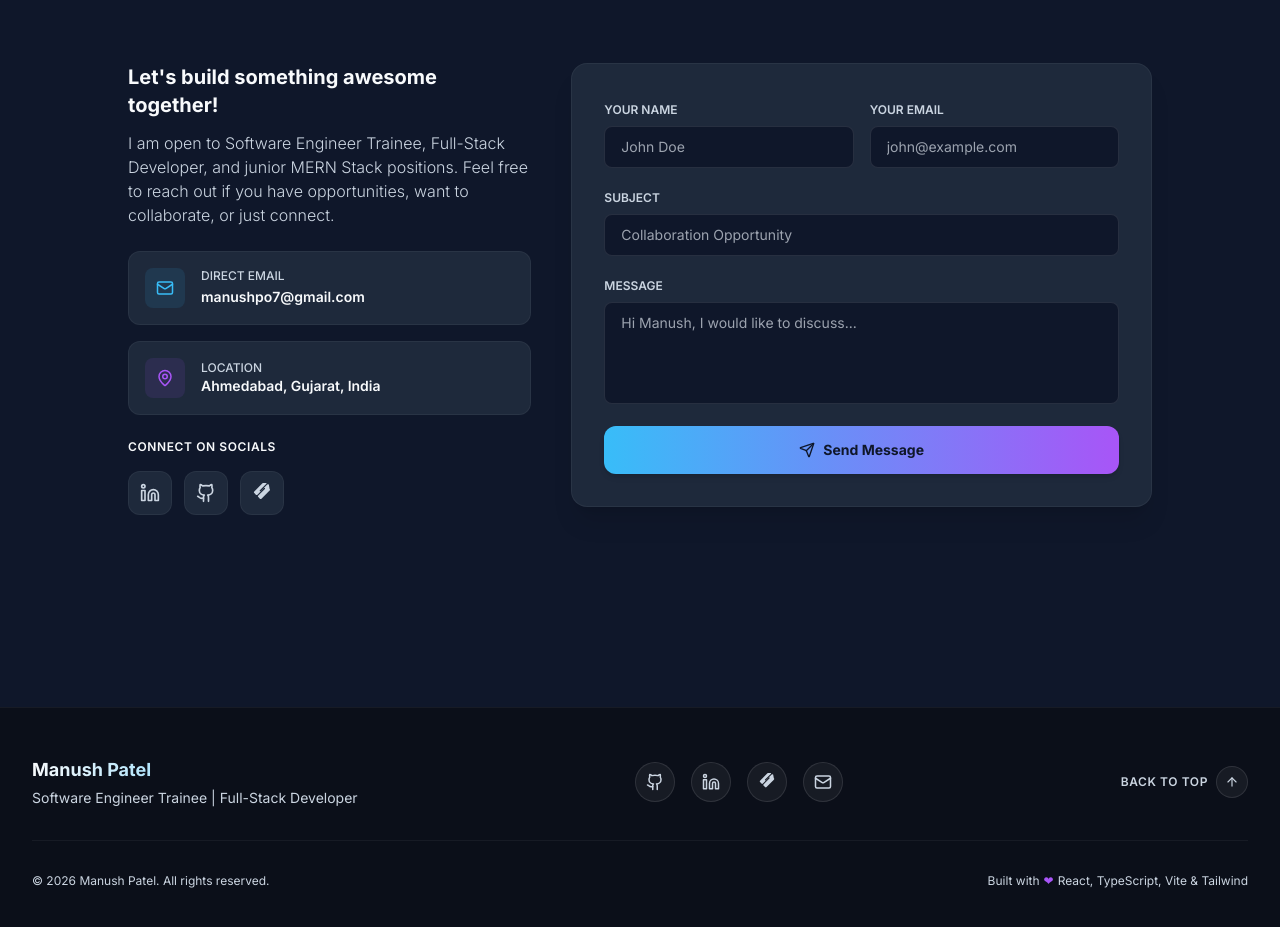
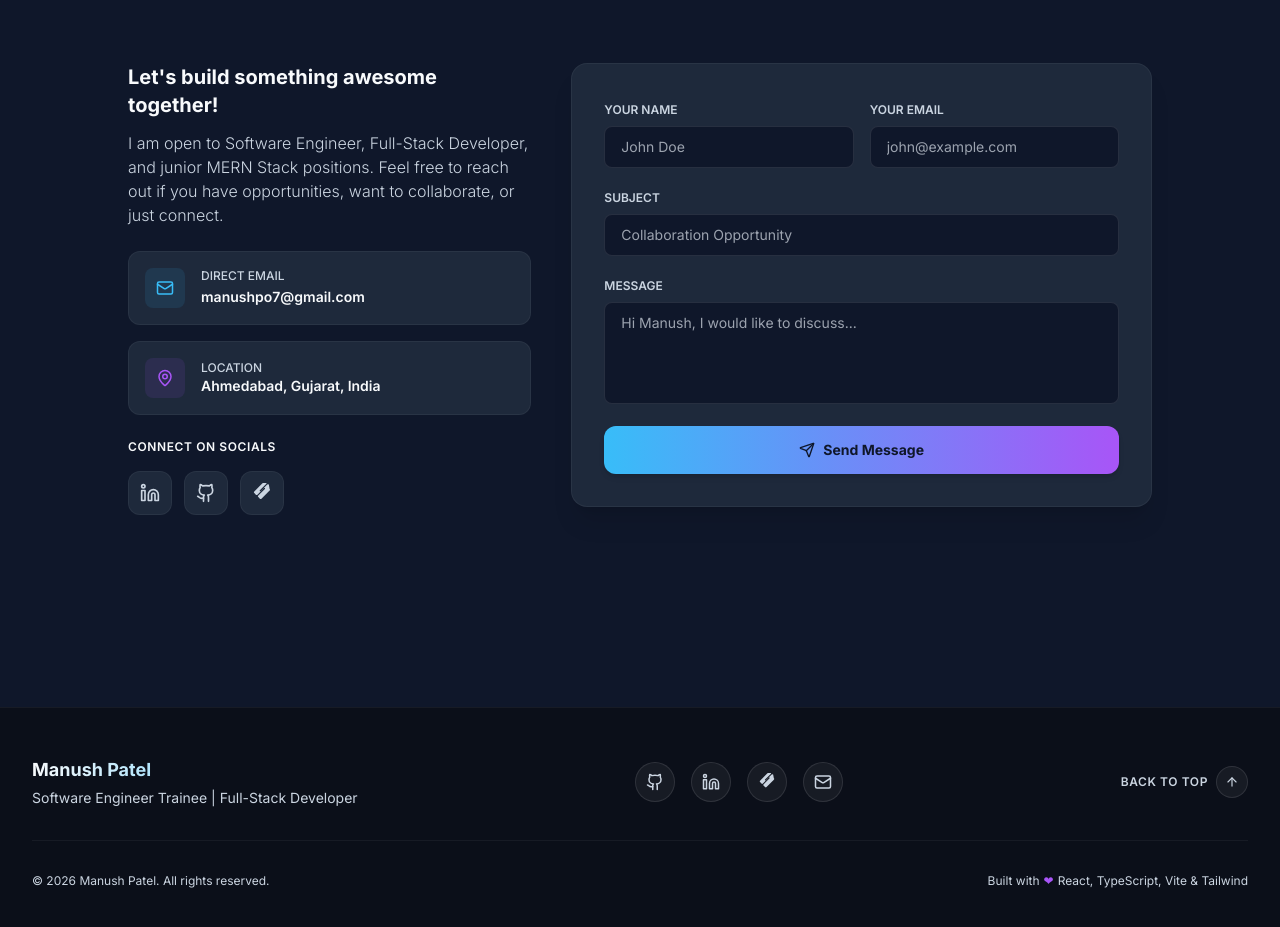
Before and after one commit to manush-patelll/Portfolio, a React (Vite) app: page / in a window 1280 px wide. Shown: the part 8000-8927 px from the top of the page. Built offline with nearby package versions, Linux system fonts and the light colour scheme.

Commit message:
refector: changed details

```diff
--- a/src/sections/Contact.tsx
+++ b/src/sections/Contact.tsx
@@ -85,8 +85,8 @@ export const Contact = () => {
               Let's build something awesome together!
             </h3>
             <p className="text-sm sm:text-base text-portfolioTextSecondary leading-relaxed font-light">
-              I am open to Software Engineer Trainee, Full-Stack Developer, and
-              junior MERN Stack positions. Feel free to reach out if you have
+              I am open to Software Engineer, Full-Stack Developer, and junior
+              MERN Stack positions. Feel free to reach out if you have
               opportunities, want to collaborate, or just connect.
             </p>
           </div>
```
Also changed, not shown: src/components/Footer.tsx (+8 -5 lines).
